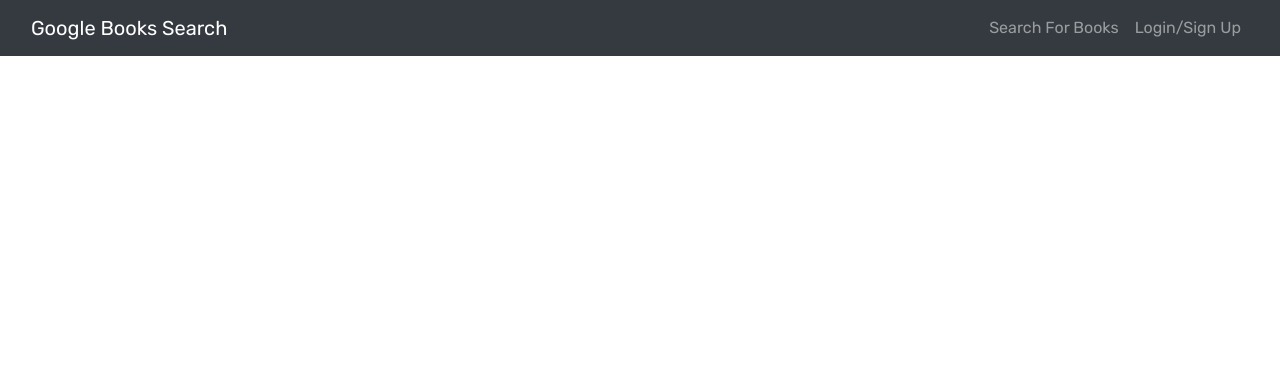
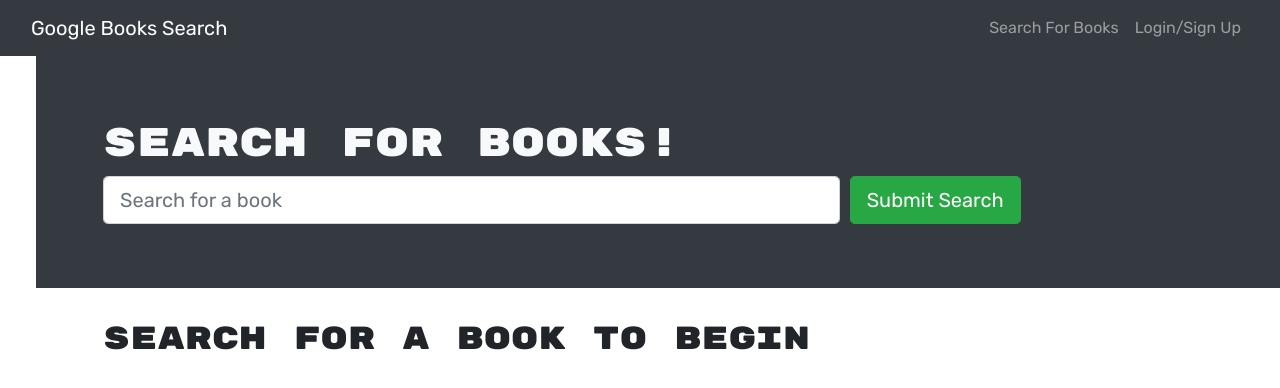
Before and after one commit to tcstl95/Book-Engine, a React (Create React App) app in the folder client/: page / in a window 1280 px wide. Shown: the top 388 px of the page. Built offline with nearby package versions, Linux system fonts and the light colour scheme.

Commit message:
Fixed manifest issue

```diff
--- a/client/src/App.js
+++ b/client/src/App.js
@@ -31,8 +31,8 @@
         <Switch>
 
         <Routes>
-            <Route exact path="/" element={SearchBooks}/>
-            <Route exact path="/saved" element={SavedBooks}/>
+            <Route exact path="/" element={<SearchBooks/>}/>
+            <Route exact path="/saved" element={<SavedBooks/>}/>
             <Route
             path="*"
             element={<h1 className="display-2">Wrong page!</h1>}
--- a/package.json
+++ b/package.json
@@ -13,6 +13,6 @@
   "author": "",
   "license": "ISC",
   "devDependencies": {
-    "concurrently": "^5.1.0"
+    "concurrently": "^5.3.0"
   }
 }
```
Also changed, not shown: 1 other file (tests, documents, lock files or other folders).
